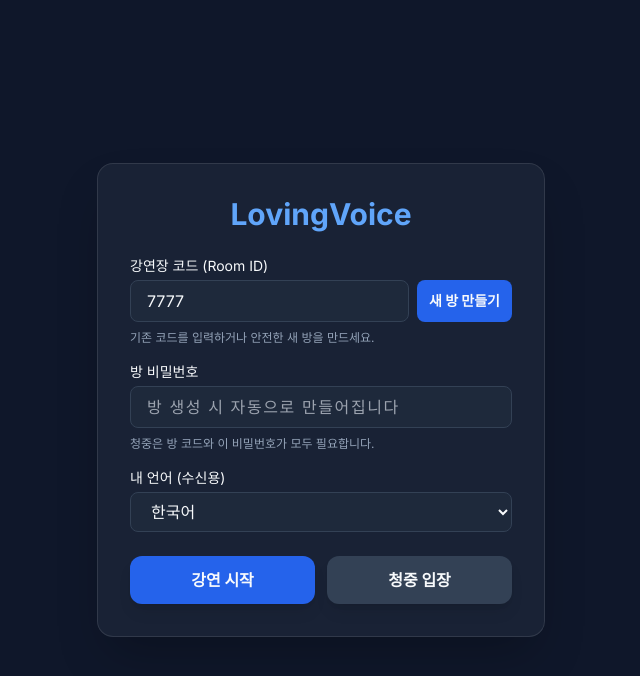
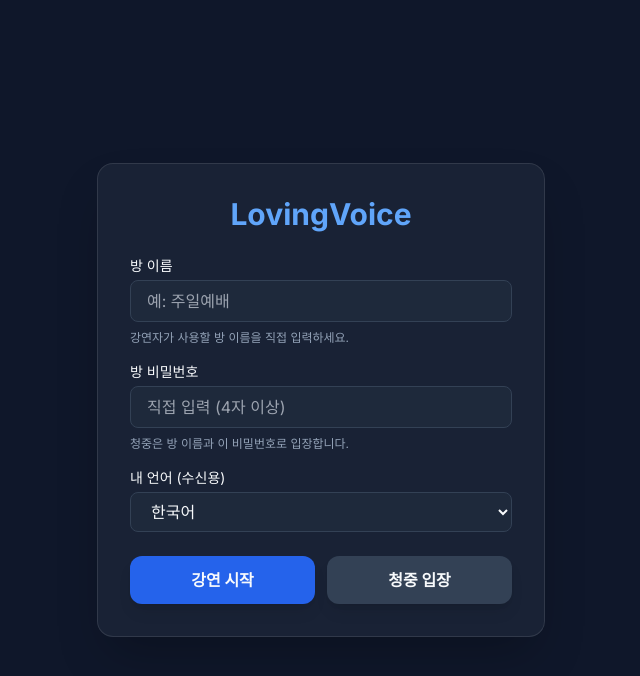
Before and after one commit to Anomi-LCB/LovingVoice, a FastAPI app: page / in a window 1280 px wide. Shown: the top 676 px of the page, without its empty margins (319-959 px from the left). Run offline with FastAPI, Linux system fonts and the light colour scheme.

Commit message:
Allow custom room names and passwords

```diff
--- a/app/main.py
+++ b/app/main.py
@@ -1,9 +1,12 @@
-from fastapi import FastAPI, WebSocket, WebSocketDisconnect
+from fastapi import FastAPI, HTTPException, WebSocket, WebSocketDisconnect
 from fastapi.responses import HTMLResponse, FileResponse
+from pydantic import BaseModel
 import logging
 import os
 import asyncio
+import re
 import uuid
+from urllib.parse import quote
 from dotenv import load_dotenv
 from app.services.speech_engine import LovingVoiceEngine
 from app.services.connection import ConnectionManager
@@ -84,13 +87,46 @@ async def room_status(room_id: str):
     return status
 
 
+class RoomCreateRequest(BaseModel):
+    room_id: str
+    room_password: str
+
+
+def normalize_room_id(value: str) -> str:
+    normalized = re.sub(r"\s+", "-", value.strip())
+    normalized = "".join(
+        character
+        for character in normalized
+        if character.isalnum() or character in "-_"
+    )
+    if not 2 <= len(normalized) <= 40:
+        raise HTTPException(
+            status_code=422,
+            detail="방 이름은 문자·숫자·하이픈으로 2~40자 이내여야 합니다.",
+        )
+    return normalized
+
+
 @app.post("/api/rooms")
-async def create_room():
-    """Create a room password for audiences and a private host token."""
-    room = room_tokens.create_room()
+async def create_room(request: RoomCreateRequest):
+    """Register a user-selected room name/password and issue a host token."""
+    room_id = normalize_room_id(request.room_id)
+    room_password = request.room_password.strip()
+    if not 4 <= len(room_password) <= 32:
+        raise HTTPException(
+            status_code=422,
+            detail="방 비밀번호는 4~32자로 입력하세요.",
+        )
+    try:
+        room = room_tokens.create_room(room_id, room_password)
+    except ValueError as error:
+        raise HTTPException(
+            status_code=409,
+            detail="이미 사용 중인 방 이름입니다.",
+        ) from error
     return {
         **room,
-        "audience_path": f"/?room={room['room_id']}",
+        "audience_path": f"/?room={quote(room_id)}&mode=audience",
     }
 
 import queue
--- a/app/templates/index.html
+++ b/app/templates/index.html
@@ -4,6 +4,7 @@
     <meta charset="UTF-8">
     <meta name="viewport" content="width=device-width, initial-scale=1.0">
     <title>LovingVoice - 실시간 AI 통역</title>
+    <link rel="icon" href="data:,">
     <link rel="stylesheet" href="/app.css">
     <link href="https://fonts.googleapis.com/css2?family=Inter:wght@400;600;700&family=Noto+Sans+KR:wght@400;700&display=swap" rel="stylesheet">
     <style>
@@ -18,17 +19,14 @@
         <h1 class="text-3xl font-bold mb-6 text-center text-blue-400">LovingVoice</h1>
         <div class="space-y-4">
             <div>
-                <label class="block text-sm font-medium mb-1">강연장 코드 (Room ID)</label>
-                <div class="flex gap-2">
-                    <input type="text" id="room_id" class="min-w-0 flex-1 bg-slate-800 border border-slate-700 rounded-lg px-4 py-2 focus:ring-2 focus:ring-blue-500 outline-none" placeholder="예: 7777" value="7777">
-                    <button type="button" onclick="createRoom(this)" class="whitespace-nowrap bg-blue-600 hover:bg-blue-500 px-3 py-2 rounded-lg text-sm font-bold">새 방 만들기</button>
-                </div>
-                <p id="room_hint" class="mt-2 text-xs text-slate-400">기존 코드를 입력하거나 안전한 새 방을 만드세요.</p>
+                <label class="block text-sm font-medium mb-1">방 이름</label>
+                <input type="text" id="room_id" maxlength="40" autocomplete="off" spellcheck="false" class="w-full bg-slate-800 border border-slate-700 rounded-lg px-4 py-2 focus:ring-2 focus:ring-blue-500 outline-none" placeholder="예: 주일예배">
+                <p id="room_hint" class="mt-2 text-xs text-slate-400">강연자가 사용할 방 이름을 직접 입력하세요.</p>
             </div>
             <div>
                 <label class="block text-sm font-medium mb-1">방 비밀번호</label>
-                <input type="text" id="room_password" maxlength="8" autocomplete="one-time-code" autocapitalize="characters" spellcheck="false" class="w-full bg-slate-800 border border-slate-700 rounded-lg px-4 py-2 uppercase tracking-widest focus:ring-2 focus:ring-blue-500 outline-none" placeholder="방 생성 시 자동으로 만들어집니다">
-                <p class="mt-2 text-xs text-slate-400">청중은 방 코드와 이 비밀번호가 모두 필요합니다.</p>
+                <input type="text" id="room_password" minlength="4" maxlength="32" autocomplete="off" autocapitalize="none" spellcheck="false" class="w-full bg-slate-800 border border-slate-700 rounded-lg px-4 py-2 focus:ring-2 focus:ring-blue-500 outline-none" placeholder="직접 입력 (4자 이상)">
+                <p class="mt-2 text-xs text-slate-400">청중은 방 이름과 이 비밀번호로 입장합니다.</p>
             </div>
             <div>
                 <label class="block text-sm font-medium mb-1">내 언어 (수신용)</label>
@@ -47,7 +45,7 @@
                 </select>
             </div>
             <div class="flex gap-3 pt-2">
-                <button onclick="startSpeaker()" class="flex-1 bg-blue-600 hover:bg-blue-500 transition-colors font-bold py-3 rounded-xl shadow-lg">강연 시작</button>
+                <button id="speaker_start_button" onclick="startSpeaker()" class="flex-1 bg-blue-600 hover:bg-blue-500 transition-colors font-bold py-3 rounded-xl shadow-lg">강연 시작</button>
                 <button onclick="startAudience()" class="flex-1 bg-slate-700 hover:bg-slate-600 transition-colors font-bold py-3 rounded-xl shadow-lg">청중 입장</button>
             </div>
             <input type="hidden" id="voice_mode" value="openai">
@@ -62,7 +60,7 @@
             </div>
             <div class="flex flex-wrap items-center justify-end gap-2">
                 <button onclick="copyAudienceLink()" class="text-sm bg-blue-950 hover:bg-blue-900 px-3 py-1.5 rounded-full border border-blue-800">초대 정보 복사</button>
-                <div id="room_display" class="text-sm bg-slate-800 px-3 py-1 rounded-full border border-slate-700">ROOM: -</div>
+                <div id="room_display" class="text-sm bg-slate-800 px-3 py-1 rounded-full border border-slate-700">방: -</div>
                 <button onclick="leaveSession()" class="text-sm bg-slate-800 hover:bg-slate-700 px-3 py-1.5 rounded-full border border-slate-700">나가기</button>
             </div>
         </div>
@@ -137,45 +135,31 @@
             document.getElementById('active_ui').classList.remove('hidden');
             if (isSpeaker) document.getElementById('speaker_controls').classList.remove('hidden');
             currentRoom = cleanRoomId(document.getElementById('room_id').value);
-            document.getElementById('room_display').innerText = 'ROOM: ' + currentRoom;
+            document.getElementById('room_display').innerText = '방: ' + currentRoom;
         }
 
         function cleanRoomId(value) {
-            return value.trim().replace(/[^a-zA-Z0-9_-]/g, '').slice(0, 32);
-        }
-
-        async function createRoom(button) {
-            if (button) button.disabled = true;
-            try {
-                const response = await fetch('/api/rooms', { method: 'POST' });
-                if (!response.ok) throw new Error('방을 만들 수 없습니다.');
-                const room = await response.json();
-                document.getElementById('room_id').value = room.room_id;
-                document.getElementById('room_password').value = room.room_password;
-                sessionStorage.setItem(`lovingvoice:host-token:${room.room_id}`, room.speaker_token);
-                sessionStorage.setItem(`lovingvoice:room-password:${room.room_id}`, room.room_password);
-                document.getElementById('room_hint').innerText = `방 ${room.room_id}이 준비되었습니다. 방 코드와 비밀번호를 함께 공유하세요.`;
-                history.replaceState({}, '', `/?room=${encodeURIComponent(room.room_id)}`);
-            } catch (error) {
-                alert(error.message || '새 방 생성에 실패했습니다.');
-            } finally {
-                if (button) button.disabled = false;
-            }
+            return value
+                .trim()
+                .replace(/\s+/g, '-')
+                .replace(/[^\p{L}\p{N}_-]/gu, '')
+                .slice(0, 40);
         }
 
         async function copyAudienceLink() {
             const room = currentRoom || cleanRoomId(document.getElementById('room_id').value);
-            if (!room) return alert('방 코드가 없습니다.');
+            if (!room) return alert('방 이름이 없습니다.');
             const url = new URL(window.location.href);
             url.search = '';
             url.searchParams.set('room', room);
-            const roomPassword = document.getElementById('room_password').value.trim().toUpperCase();
+            url.searchParams.set('mode', 'audience');
+            const roomPassword = document.getElementById('room_password').value.trim();
             const invitation = roomPassword
-                ? `LovingVoice 초대\n${url}\n방 비밀번호: ${roomPassword}`
+                ? `LovingVoice 청중 초대\n방 이름: ${room}\n방 비밀번호: ${roomPassword}\n입장 링크: ${url}`
                 : url.toString();
             try {
                 await navigator.clipboard.writeText(invitation);
-                setStatus('online', '방 코드와 비밀번호를 포함한 초대 정보를 복사했습니다.');
+                setStatus('online', '방 이름과 비밀번호를 포함한 청중 초대 정보를 복사했습니다.');
             } catch (error) {
                 prompt('아래 초대 정보를 복사하세요.', invitation);
             }
@@ -397,11 +381,30 @@
 
         async function startSpeaker() {
             const room = cleanRoomId(document.getElementById('room_id').value);
-            if (!room) return alert('방 코드를 입력하세요.');
+            const password = document.getElementById('room_password').value.trim();
+            if (room.length < 2) return alert('방 이름을 2자 이상 입력하세요.');
+            if (password.length < 4 || password.length > 32) return alert('방 비밀번호를 4~32자로 입력하세요.');
 
             try {
-                const token = sessionStorage.getItem(`lovingvoice:host-token:${room}`) || '';
-                if (!token) return alert('먼저 새 방을 만들어주세요. 강연자는 생성된 방에서만 시작할 수 있습니다.');
+                let token = sessionStorage.getItem(`lovingvoice:host-token:${room}`) || '';
+                const savedPassword = sessionStorage.getItem(`lovingvoice:room-password:${room}`) || '';
+                if (token && savedPassword && savedPassword !== password) {
+                    return alert('이 방을 시작할 때 설정한 비밀번호를 입력하세요.');
+                }
+                if (!token) {
+                    const response = await fetch('/api/rooms', {
+                        method: 'POST',
+                        headers: { 'Content-Type': 'application/json' },
+                        body: JSON.stringify({ room_id: room, room_password: password })
+                    });
+                    const payload = await response.json().catch(() => ({}));
+                    if (!response.ok) {
+                        throw new Error(payload.detail || '방을 시작할 수 없습니다.');
+                    }
+                    token = payload.speaker_token;
+                    sessionStorage.setItem(`lovingvoice:host-token:${room}`, token);
+                    sessionStorage.setItem(`lovingvoice:room-password:${room}`, password);
+                }
                 isLeaving = false;
                 speakerAuthenticated = false;
                 showActiveUI(true);
@@ -438,7 +441,7 @@
                     speakerAuthenticated = false;
                     if (e.code === 4001) {
                         sessionStorage.removeItem(`lovingvoice:host-token:${room}`);
-                        alert('강연자 인증이 만료되었습니다. 새 방을 다시 만들어주세요.');
+                        alert('강연자 인증이 만료되었습니다. 같은 방 이름과 비밀번호로 다시 시작하세요.');
                         leaveSession();
                     } else {
                         setStatus('offline', '연결 종료됨');
@@ -464,9 +467,10 @@
         function startAudience() {
             const room = cleanRoomId(document.getElementById('room_id').value);
             const lang = document.getElementById('lang_select').value;
-            const password = document.getElementById('room_password').value.trim().toUpperCase();
-            if (!room) return alert('방 코드를 입력하세요.');
+            const password = document.getElementById('room_password').value.trim();
+            if (!room) return alert('방 이름을 입력하세요.');
             if (!password) return alert('방을 만든 강연자에게 받은 방 비밀번호를 입력하세요.');
+            sessionStorage.setItem(`lovingvoice:room-password:${room}`, password);
             isLeaving = false;
             showActiveUI(false);
             ensurePlaybackContext();
@@ -655,7 +659,7 @@
                 clearInterval(heartbeatTimer);
                 if (isLeaving || !audienceConfig) return;
                 if (event.code === 4001) {
-                    alert('방 코드 또는 비밀번호가 올바르지 않습니다.');
+                    alert('방 이름 또는 비밀번호가 올바르지 않습니다.');
                     audienceConfig = null;
                     leaveSession();
                     return;
@@ -676,11 +680,17 @@
             const params = new URLSearchParams(window.location.search);
             const room = cleanRoomId(params.get('room') || '');
             const language = params.get('lang');
+            const audienceMode = params.get('mode') === 'audience';
             if (room) {
                 document.getElementById('room_id').value = room;
-                document.getElementById('room_hint').innerText = `초대받은 방 ${room}에 입장할 수 있습니다.`;
+                document.getElementById('room_hint').innerText = `초대받은 방 '${room}'에 청중으로 입장할 수 있습니다.`;
                 const savedPassword = sessionStorage.getItem(`lovingvoice:room-password:${room}`);
                 if (savedPassword) document.getElementById('room_password').value = savedPassword;
+            }
+            if (audienceMode) {
+                document.getElementById('speaker_start_button').classList.add('hidden');
+                document.getElementById('room_id').readOnly = Boolean(room);
+                document.getElementById('room_password').focus();
             }
             if (language && [...document.getElementById('lang_select').options].some(option => option.value === language)) {
                 document.getElementById('lang_select').value = language;
```
Also changed, not shown: app/services/room_auth.py (+5 -19 lines), tests/test_room_auth.py (+13 -11 lines).
